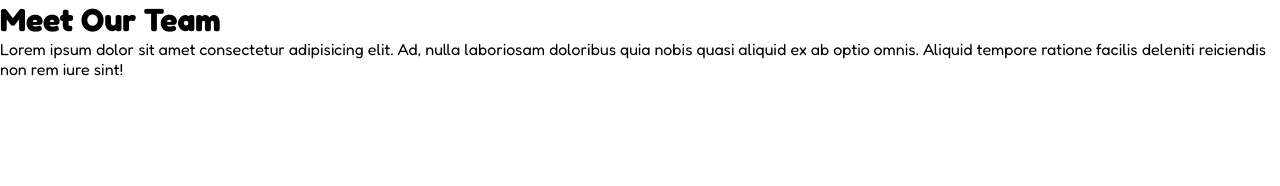
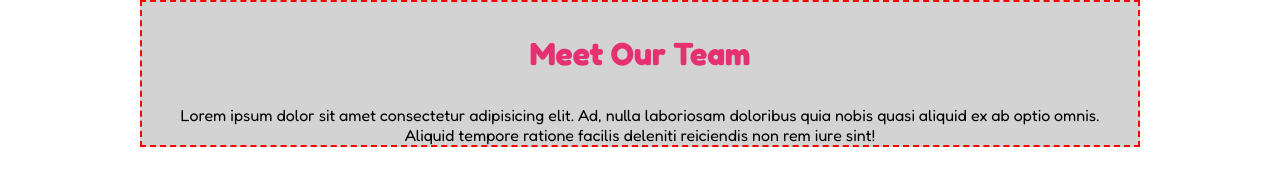
Before and after one commit to LorenzoRossini01/html-css-float-cards, a plain HTML site: page index.html in a window 1280 px wide. Drawn offline with Linux system fonts and the light colour scheme.

Commit message:
feat: add header content style

```diff
--- a/css/style.css
+++ b/css/style.css
@@ -1,3 +1,11 @@
+:root {
+  --bg-color: rgb(1, 0, 26);
+  --main-title: #e53170;
+  --subtitle-text: black;
+  --card-text-color: white;
+  --email-text-color: #3f9bc6;
+}
+
 /* RESET */
 * {
   margin: 0;
@@ -9,7 +17,7 @@
 /* UTILS */
 
 .container {
-  max-width: 1080px;
+  max-width: 1000px;
   margin: 0 auto;
   padding: 0 15px;
 }
@@ -17,5 +25,20 @@
 .debug {
   min-height: 80px;
   background-color: lightgray;
-  padding: 2rem;
+  /* padding: 2rem; */
+  border: 2px dashed red;
 }
+
+.header {
+  text-align: center;
+}
+
+h1 {
+  color: var(--main-title);
+  padding: 2rem 0;
+  font-size: 2rem;
+}
+
+.header p {
+  color: var(--subtitle-text);
+}
--- a/index.html
+++ b/index.html
@@ -19,7 +19,7 @@
     <link rel="stylesheet" href="./css/style.css" />
   </head>
   <body>
-    <main>
+    <main class="container debug">
       <div class="header">
         <h1>Meet Our Team</h1>
         <p>
```
